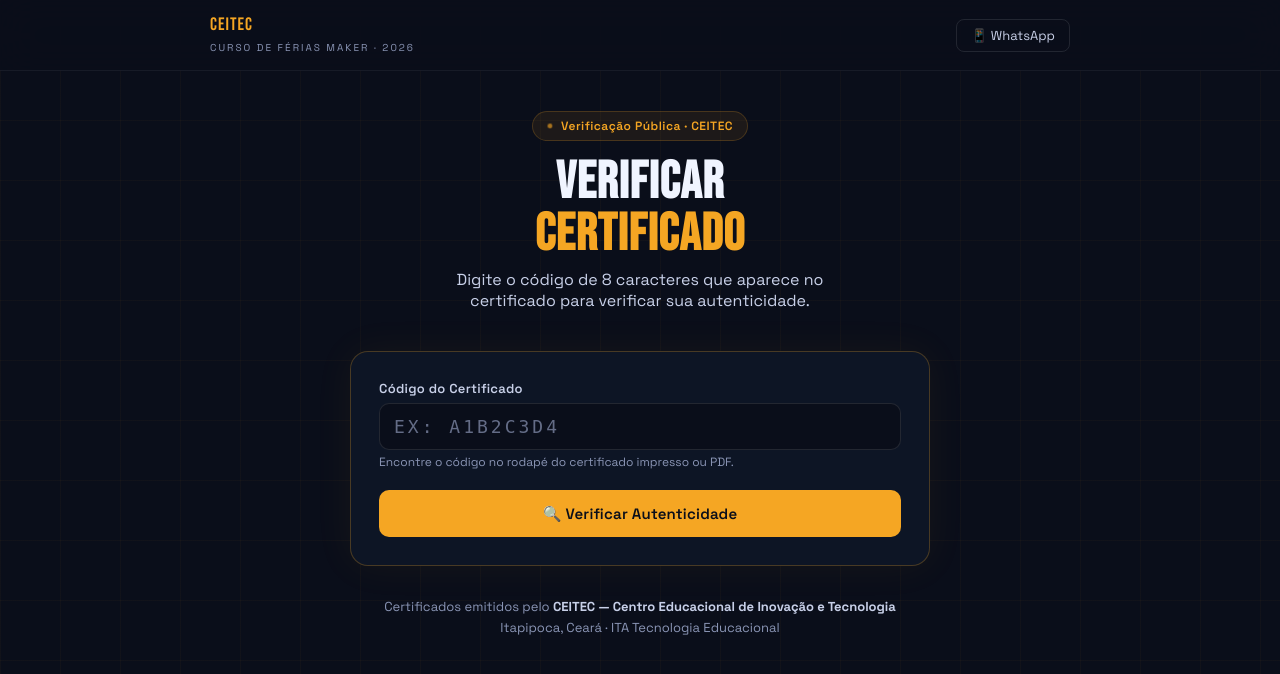
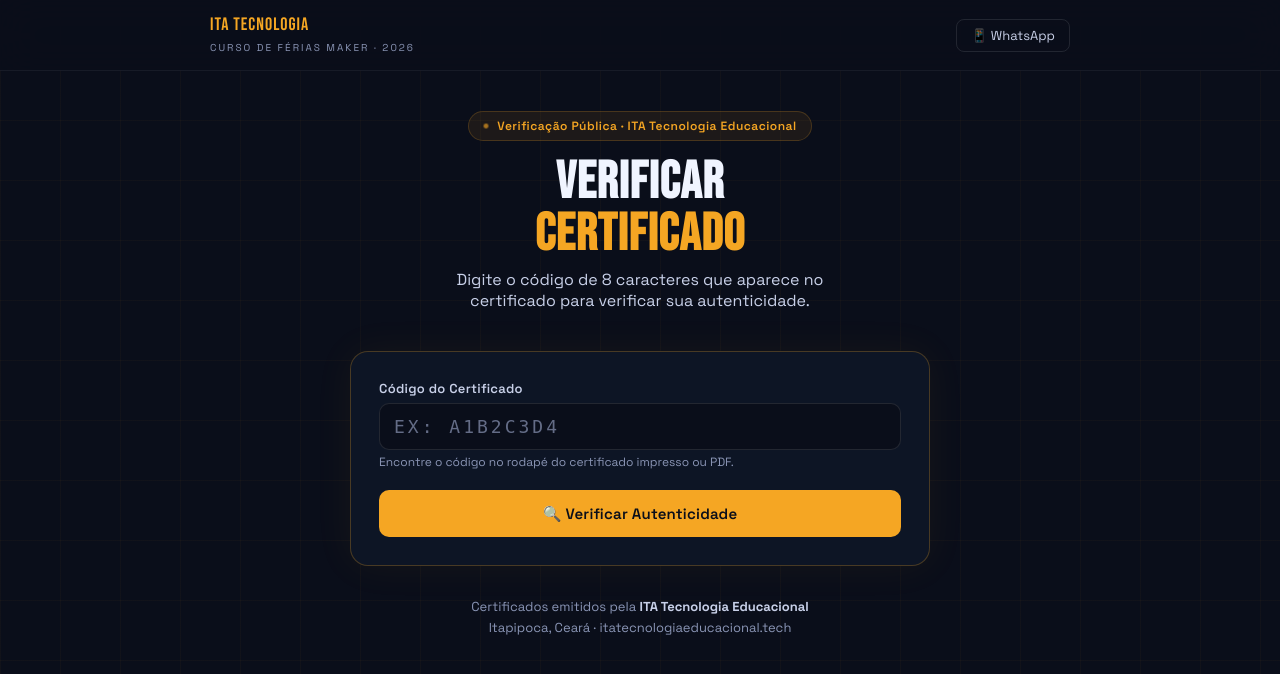
Before and after one commit to itagamificaedu-cpu/ceitec-id-sistem, a Django app: page /inscricao/verificar/ in a window 1280 px wide. Shown: the top 674 px of the page. Run offline with Django 5.2, Linux system fonts and the light colour scheme.

Commit message:
fix: substitui CEITEC por ITA Tecnologia Educacional nas templates
CEITEC é o local do curso, ITA Tecnologia Educacional é a organizadora.
Atualizado em: base.html, formulario.html, confirmado.html,
lista_espera.html, verificar.html, certificado.html, emails/confirmacao.html

Co-Authored-By: Claude Sonnet 4.6 <noreply@anthropic.com>

```diff
--- a/plataforma/inscricoes/templates/inscricoes/base.html
+++ b/plataforma/inscricoes/templates/inscricoes/base.html
@@ -105,7 +105,7 @@ select.form-input option{background:#0F1628;color:var(--text)}
 <nav>
   <div class="nav-inner">
     <a href="/inscricao/" class="nav-logo-wrap">
-      <span class="nav-logo-main">CEITEC</span>
+      <span class="nav-logo-main">ITA TECNOLOGIA</span>
       <span class="nav-logo-sub">Curso de Férias Maker · 2026</span>
     </a>
     <div style="display:flex;align-items:center;gap:12px">
--- a/plataforma/inscricoes/templates/inscricoes/certificado.html
+++ b/plataforma/inscricoes/templates/inscricoes/certificado.html
@@ -42,7 +42,7 @@
   </div>
 
   <div style="text-align:center;font-size:13px;color:var(--muted)">
-    <p>Certificado emitido pelo <strong style="color:var(--text2)">CEITEC — ITA Tecnologia Educacional</strong></p>
+    <p>Certificado emitido pela <strong style="color:var(--text2)">ITA Tecnologia Educacional</strong></p>
     <p style="margin-top:4px">Verifique a autenticidade em <strong style="color:var(--orange)">itatecnologiaeducacional.tech/inscricao/verificar/</strong></p>
   </div>
 </div>
--- a/plataforma/inscricoes/templates/inscricoes/confirmado.html
+++ b/plataforma/inscricoes/templates/inscricoes/confirmado.html
@@ -74,7 +74,7 @@
       </div>
       <div class="step-item">
         <div class="step-num">2</div>
-        <div class="step-txt"><strong>Aguarde o contato do CEITEC</strong><br>Nossa equipe enviará um WhatsApp para {{ inscricao.telefone_formatado }} com endereço e horário.</div>
+        <div class="step-txt"><strong>Aguarde o contato da ITA Tecnologia Educacional</strong><br>Nossa equipe enviará um WhatsApp para {{ inscricao.telefone_formatado }} com endereço e horário.</div>
       </div>
       <div class="step-item">
         <div class="step-num">3</div>
--- a/plataforma/inscricoes/templates/inscricoes/formulario.html
+++ b/plataforma/inscricoes/templates/inscricoes/formulario.html
@@ -228,7 +228,7 @@
             <input type="checkbox" name="aceita_termos" id="id_aceita_termos"
                    {% if form.aceita_termos.value %}checked{% endif %}>
             <span class="checkbox-label">
-              <strong>Li e aceito os termos de participação</strong> do Curso de Férias Maker CEITEC.
+              <strong>Li e aceito os termos de participação</strong> do Curso de Férias Maker — ITA Tecnologia Educacional.
               O valor pago não é reembolsável em caso de desistência com menos de 48h de antecedência.
               <span class="req">*</span>
             </span>
@@ -241,8 +241,7 @@
             <input type="checkbox" name="autoriza_imagem" id="id_autoriza_imagem"
                    {% if form.autoriza_imagem.value %}checked{% endif %}>
             <span class="checkbox-label">
-              Autorizo o uso de imagens e vídeos do aluno nas redes sociais do CEITEC
-              e ITA Tecnologia Educacional (opcional).
+              Autorizo o uso de imagens e vídeos do aluno nas redes sociais da ITA Tecnologia Educacional (opcional).
             </span>
           </label>
         </div>
--- a/plataforma/inscricoes/templates/inscricoes/lista_espera.html
+++ b/plataforma/inscricoes/templates/inscricoes/lista_espera.html
@@ -13,7 +13,7 @@
   <div class="card card-orange" style="margin-bottom:24px;text-align:left">
     <div style="font-family:var(--fh);font-size:20px;letter-spacing:.5px;margin-bottom:16px">📋 LISTA DE ESPERA</div>
     <p style="font-size:15px;color:var(--text2);margin-bottom:20px;line-height:1.7">
-      Envie uma mensagem para o WhatsApp do CEITEC com seu nome e o nome do aluno.
+      Envie uma mensagem para o WhatsApp da ITA Tecnologia Educacional com seu nome e o nome do aluno.
       Você será avisado com prioridade caso uma vaga abra ou quando a próxima turma for lançada.
     </p>
     <a href="https://wa.me/5585992858889?text=Ol%C3%A1!%20Quero%20entrar%20na%20lista%20de%20espera%20do%20Curso%20de%20F%C3%A9rias%20Maker.%20Nome%20do%20aluno%3A%20"
@@ -23,7 +23,7 @@
   </div>
 
   <div style="display:grid;grid-template-columns:1fr 1fr;gap:12px;margin-bottom:32px;text-align:left">
-    {% for icon, txt in "🔔,Você será avisado primeiro quando abrirem novas vagas|🎯,Prioridade garantida para a próxima turma|🤖,Mesmo conteúdo de alta qualidade em julho|💬,Suporte direto pelo WhatsApp do CEITEC"|split:"|" %}
+    {% for icon, txt in "🔔,Você será avisado primeiro quando abrirem novas vagas|🎯,Prioridade garantida para a próxima turma|🤖,Mesmo conteúdo de alta qualidade em julho|💬,Suporte direto pelo WhatsApp da ITA Tecnologia"|split:"|" %}
     <div class="card" style="padding:16px 18px">
       <div style="display:flex;align-items:flex-start;gap:10px">
         <span style="font-size:22px">{{ icon }}</span>
--- a/plataforma/inscricoes/templates/inscricoes/verificar.html
+++ b/plataforma/inscricoes/templates/inscricoes/verificar.html
@@ -1,11 +1,11 @@
 {% extends 'inscricoes/base.html' %}
-{% block title %}Verificar Certificado — CEITEC{% endblock %}
+{% block title %}Verificar Certificado — ITA Tecnologia Educacional{% endblock %}
 
 {% block content %}
 <div class="wrap-sm">
   <div style="text-align:center;margin-bottom:40px">
     <div class="badge" style="margin-bottom:16px;display:inline-flex">
-      <span class="badge-dot"></span> Verificação Pública · CEITEC
+      <span class="badge-dot"></span> Verificação Pública · ITA Tecnologia Educacional
     </div>
     <h1 class="page-title">VERIFICAR<br><span style="color:var(--orange)">CERTIFICADO</span></h1>
     <p class="page-sub" style="max-width:420px;margin:0 auto">
@@ -37,7 +37,7 @@
         <div style="width:56px;height:56px;border-radius:50%;background:rgba(34,197,94,.12);border:2px solid rgba(34,197,94,.3);display:flex;align-items:center;justify-content:center;font-size:24px;flex-shrink:0">✅</div>
         <div>
           <div style="font-family:var(--fh);font-size:22px;color:#22c55e;letter-spacing:.5px">CERTIFICADO VÁLIDO</div>
-          <div style="font-size:13px;color:var(--muted)">Documento autêntico emitido pelo CEITEC</div>
+          <div style="font-size:13px;color:var(--muted)">Documento autêntico emitido pela ITA Tecnologia Educacional</div>
         </div>
       </div>
 
@@ -63,7 +63,7 @@
         </div>
         <div style="background:rgba(255,255,255,.03);border-radius:8px;padding:12px 14px">
           <div style="font-size:11px;color:var(--muted);text-transform:uppercase;letter-spacing:1px;margin-bottom:4px">Instituição</div>
-          <div style="font-size:14px;font-weight:600">CEITEC · ITA Tecnologia Educacional</div>
+          <div style="font-size:14px;font-weight:600">ITA Tecnologia Educacional</div>
         </div>
         <div style="background:rgba(255,255,255,.03);border-radius:8px;padding:12px 14px">
           <div style="font-size:11px;color:var(--muted);text-transform:uppercase;letter-spacing:1px;margin-bottom:4px">Código</div>
@@ -88,7 +88,7 @@
       <div style="font-family:var(--fh);font-size:22px;color:#ef4444;margin-bottom:8px">CERTIFICADO NÃO ENCONTRADO</div>
       <p style="font-size:14px;color:var(--text2);max-width:380px;margin:0 auto 20px">
         Nenhum certificado válido encontrado com o código <strong style="font-family:monospace;color:var(--orange)">{{ codigo_busca|upper }}</strong>.
-        Verifique se digitou corretamente ou entre em contato com o CEITEC.
+        Verifique se digitou corretamente ou entre em contato com a ITA Tecnologia Educacional.
       </p>
       <a href="https://wa.me/5585992858889" target="_blank" class="btn btn-primary" style="background:#25D366">
         📱 Entrar em Contato
@@ -98,8 +98,8 @@
   {% endif %}
 
   <div style="margin-top:32px;text-align:center;font-size:13px;color:var(--muted)">
-    <p>Certificados emitidos pelo <strong style="color:var(--text2)">CEITEC — Centro Educacional de Inovação e Tecnologia</strong></p>
-    <p style="margin-top:4px">Itapipoca, Ceará · ITA Tecnologia Educacional</p>
+    <p>Certificados emitidos pela <strong style="color:var(--text2)">ITA Tecnologia Educacional</strong></p>
+    <p style="margin-top:4px">Itapipoca, Ceará · itatecnologiaeducacional.tech</p>
   </div>
 </div>
 {% endblock %}
```
Also changed, not shown: plataforma/inscricoes/templates/inscricoes/emails/confirmacao.html (+4 -4 lines).
